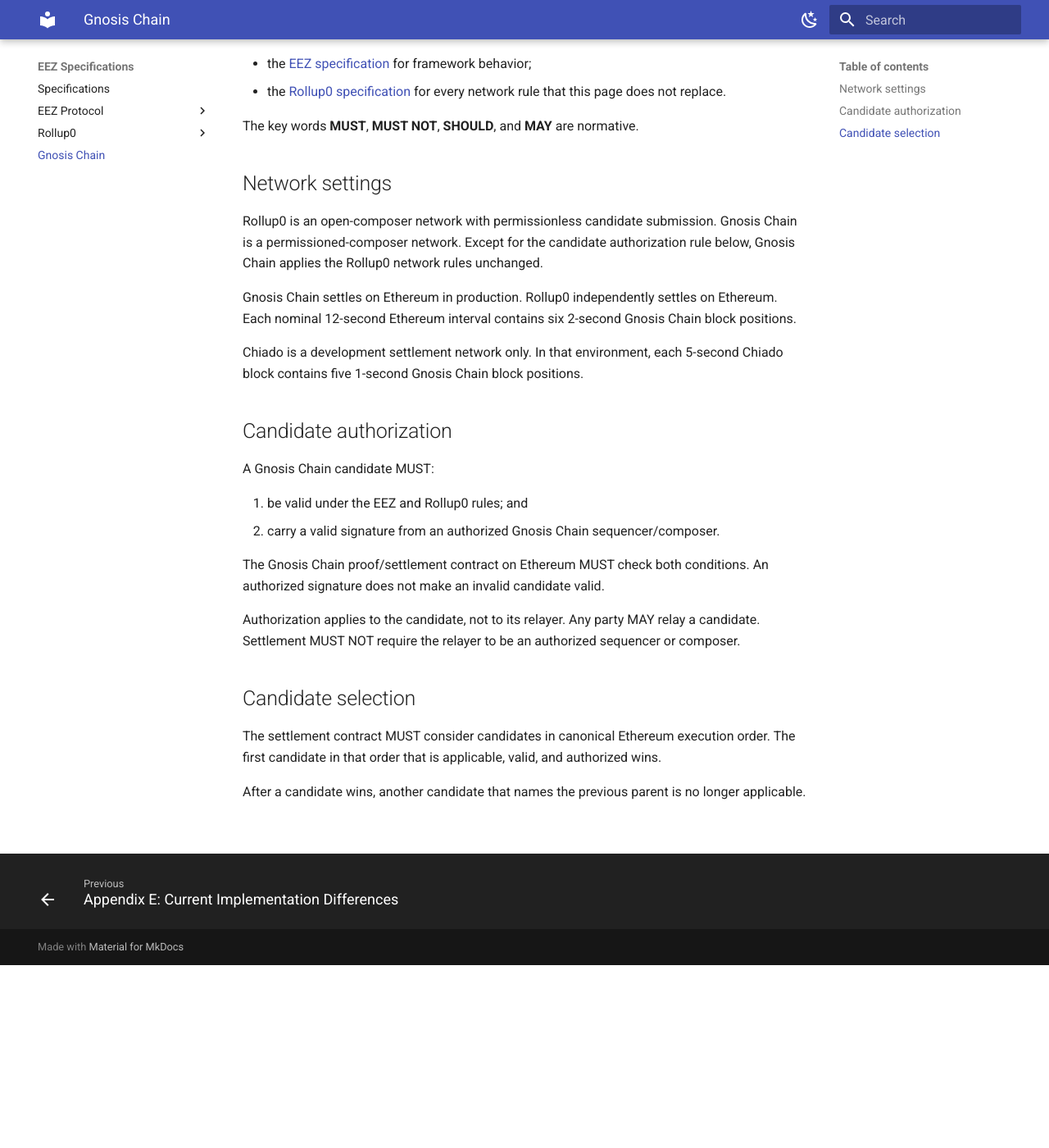
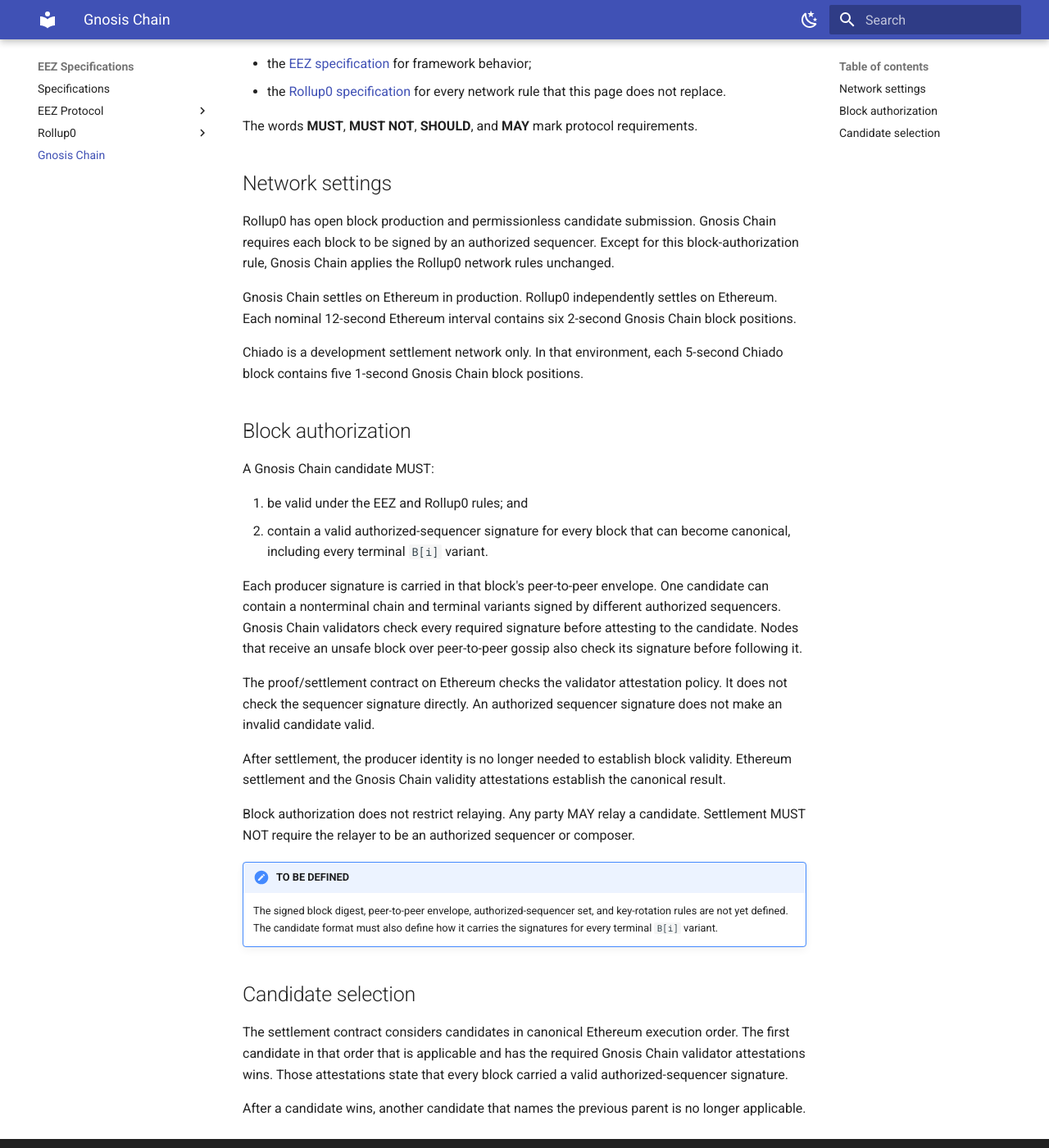
Before and after one commit to eez-association/specs-draft, an MkDocs documentation site: the page built from docs/gnosis-chain-spec/index.md, in a window 1280 px wide and 1400 px high, scrolled down 223 px. Shown: the whole window at 82% size. Built offline with MkDocs 1.6.1 and Material for MkDocs 9.7.7, drawn with Linux system fonts in a browser that asks for light colours.

Commit message:
Clarify Gnosis Chain block authorization

```diff
--- a/docs/gnosis-chain-spec/index.md
+++ b/docs/gnosis-chain-spec/index.md
@@ -9,14 +9,13 @@
 - the [Rollup0 specification](../rollup0-spec/index.md) for every
   network rule that this page does not replace.
 
-The key words **MUST**, **MUST NOT**, **SHOULD**, and **MAY** are normative.
+The words **MUST**, **MUST NOT**, **SHOULD**, and **MAY** mark protocol requirements.
 
 ## Network settings
 
-Rollup0 is an open-composer network with permissionless candidate submission.
-Gnosis Chain is a permissioned-composer network. Except for the candidate
-authorization rule below, Gnosis Chain applies the Rollup0 network rules
-unchanged.
+Rollup0 has open block production and permissionless candidate submission. Gnosis Chain requires
+each block to be signed by an authorized sequencer. Except for this block-authorization rule,
+Gnosis Chain applies the Rollup0 network rules unchanged.
 
 Gnosis Chain settles on Ethereum in production. Rollup0 independently settles
 on Ethereum. Each nominal 12-second Ethereum interval contains six 2-second
@@ -25,26 +24,40 @@
 Chiado is a development settlement network only. In that environment, each
 5-second Chiado block contains five 1-second Gnosis Chain block positions.
 
-## Candidate authorization
+## Block authorization
 
 A Gnosis Chain candidate MUST:
 
 1. be valid under the EEZ and Rollup0 rules; and
-2. carry a valid signature from an authorized Gnosis Chain
-   sequencer/composer.
+2. contain a valid authorized-sequencer signature for every block that can become canonical,
+   including every terminal `B[i]` variant.
 
-The Gnosis Chain proof/settlement contract on Ethereum MUST check both
-conditions. An authorized signature does not make an invalid candidate valid.
+Each producer signature is carried in that block's peer-to-peer envelope. One candidate can contain
+a nonterminal chain and terminal variants signed by different authorized sequencers. Gnosis Chain
+validators check every required signature before attesting to the candidate. Nodes that receive an
+unsafe block over peer-to-peer gossip also check its signature before following it.
 
-Authorization applies to the candidate, not to its relayer. Any party MAY relay
-a candidate. Settlement MUST NOT require the relayer to be an authorized
-sequencer or composer.
+The proof/settlement contract on Ethereum checks the validator attestation policy. It does not
+check the sequencer signature directly. An authorized sequencer signature does not make an invalid
+candidate valid.
+
+After settlement, the producer identity is no longer needed to establish block validity. Ethereum
+settlement and the Gnosis Chain validity attestations establish the canonical result.
+
+Block authorization does not restrict relaying. Any party MAY relay a candidate. Settlement MUST
+NOT require the relayer to be an authorized sequencer or composer.
+
+!!! note "TO BE DEFINED"
+    The signed block digest, peer-to-peer envelope, authorized-sequencer set, and key-rotation rules
+    are not yet defined. The candidate format must also define how it carries the signatures for
+    every terminal `B[i]` variant.
 
 ## Candidate selection
 
-The settlement contract MUST consider candidates in canonical Ethereum
-execution order. The first candidate in that order that is applicable, valid,
-and authorized wins.
+The settlement contract considers candidates in canonical Ethereum execution order. The first
+candidate in that order that is applicable and has the required Gnosis Chain validator
+attestations wins. Those attestations state that every block carried a valid authorized-sequencer
+signature.
 
 After a candidate wins, another candidate that names the previous parent is no
 longer applicable.
```
Also changed, not shown: docs/index.md (+2 -2 lines).
